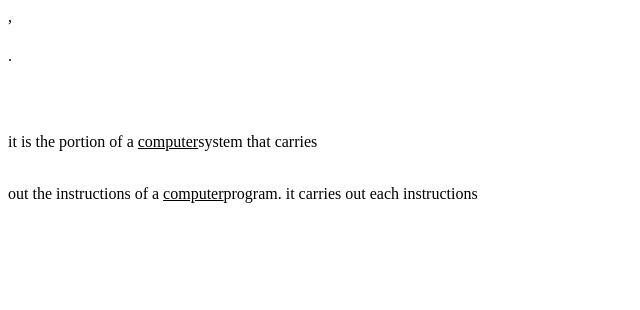
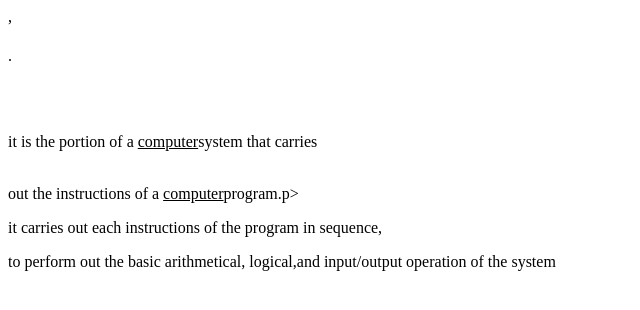
Before and after one commit to iamneo-production/baccdafeaeadadaeccdfffebaeceaec, a website: page public/index.html in a window 1280 px wide. Shown: the whole page, without its empty margins (0-640 px from the left). Drawn offline with Linux system fonts and the light colour scheme.

Commit message:
Backup Commit

```diff
--- a/public/index.html
+++ b/public/index.html
@@ -11,7 +11,8 @@
     <h1><CPU></h1>
         <p> <u><cpu stands for central processing unit<u></u>.<br></cpu></p><br>
         <p><br>it is the portion of a <u>computer</u>system that carries</p><br>
-        out the instructions of a <u>computer</u>program.
-        it carries out each instructions
+        out the instructions of a <u>computer</u>program.</body>p>
+        <p>it carries out each instructions of the program in sequence,<p/>
+        <p>to perform out the basic arithmetical, logical,and input/output operation of the system</p>
 </body>
 </html>
```
